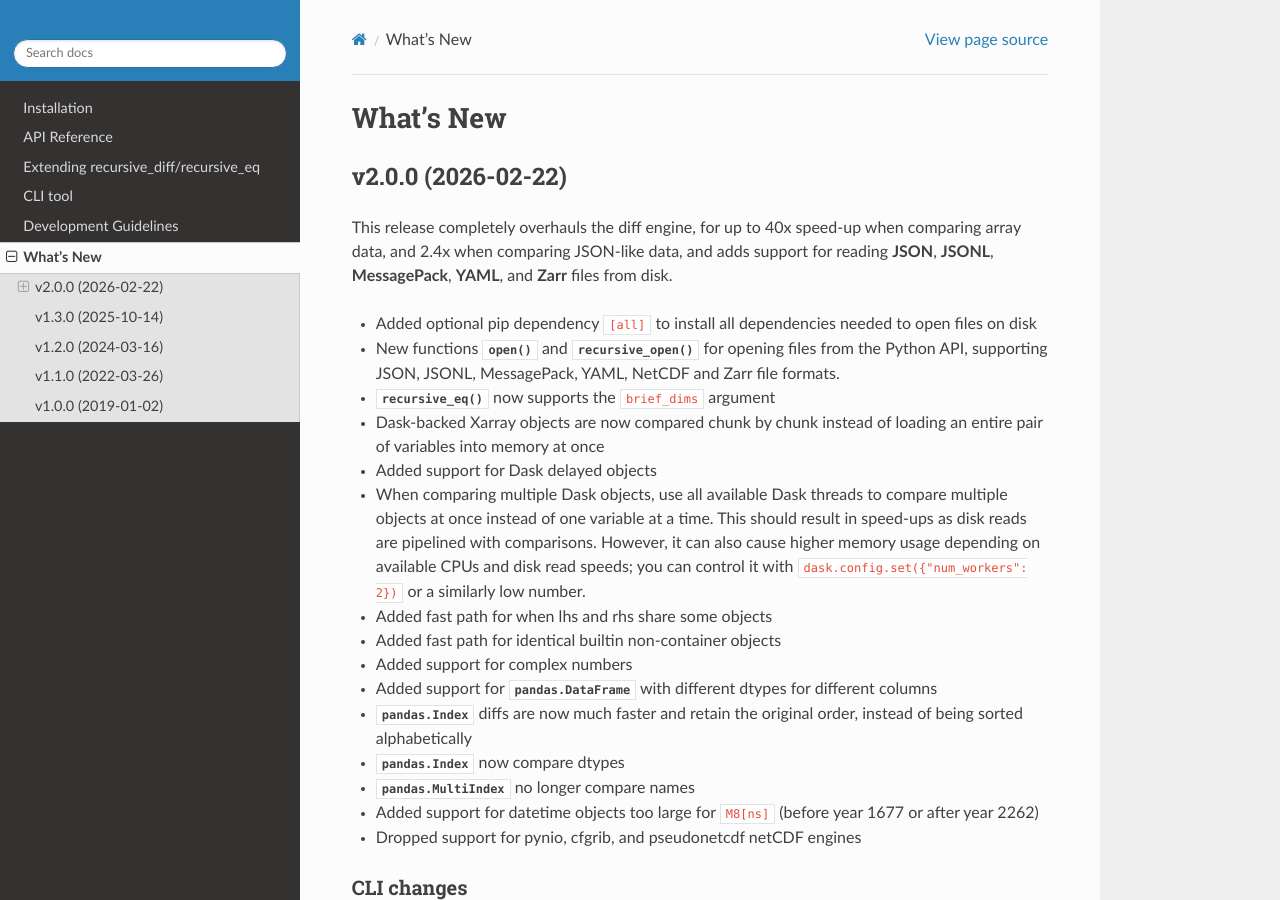
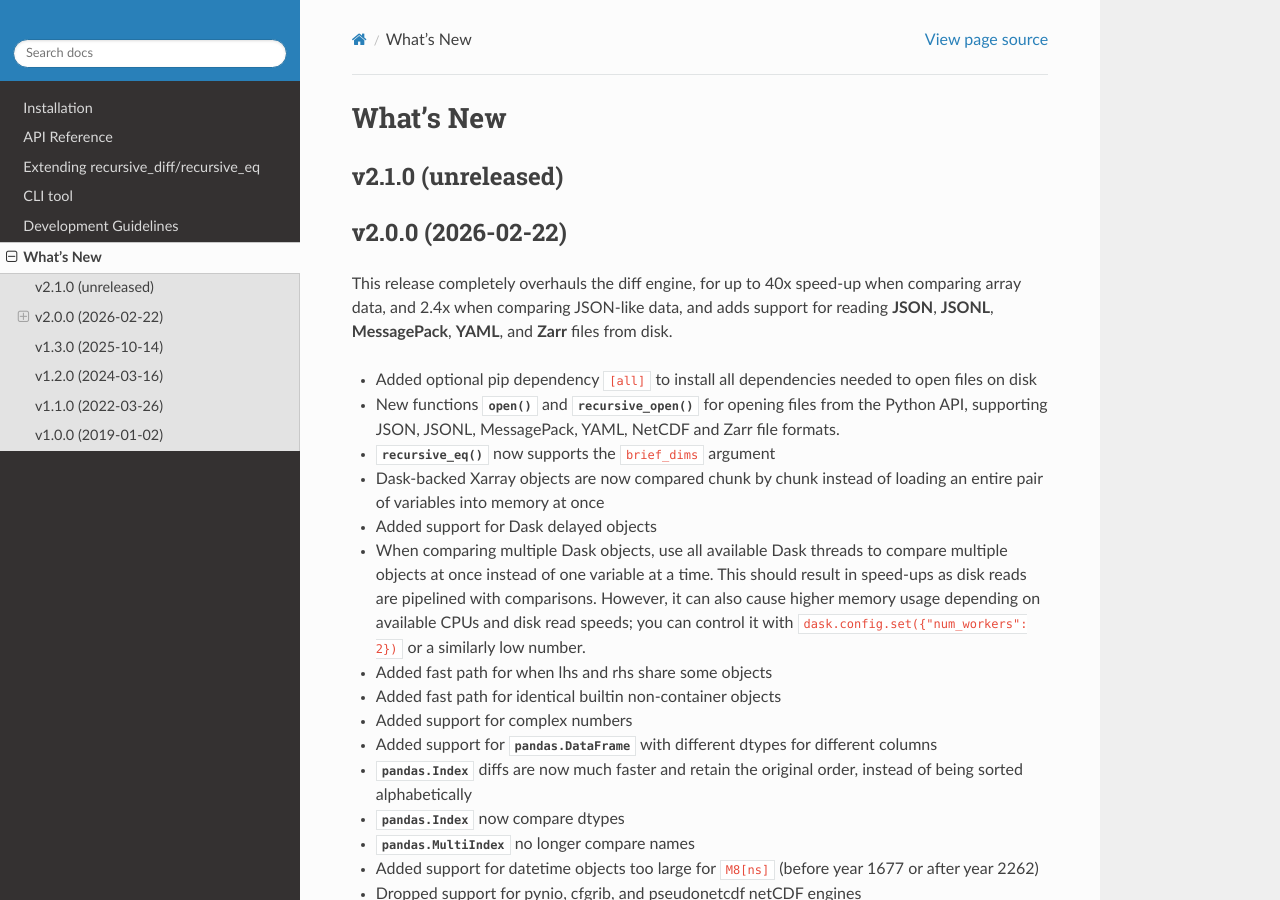
Before and after one commit to crusaderky/recursive_diff, a Sphinx documentation site: the page built from doc/whats-new.rst, in a window 1280 px wide and 900 px high. Built offline with Sphinx 7.4.7 and the Read the Docs theme 3.1.0, drawn with Linux system fonts in a browser that asks for light colours; the version number could not be read and is left out.

Commit message:
Revert to dev version

```diff
--- a/doc/whats-new.rst
+++ b/doc/whats-new.rst
@@ -2,6 +2,10 @@
 
 What's New
 ==========
+
+v2.1.0 (unreleased)
+-------------------
+
 
 v2.0.0 (2026-02-22)
 -------------------
```
